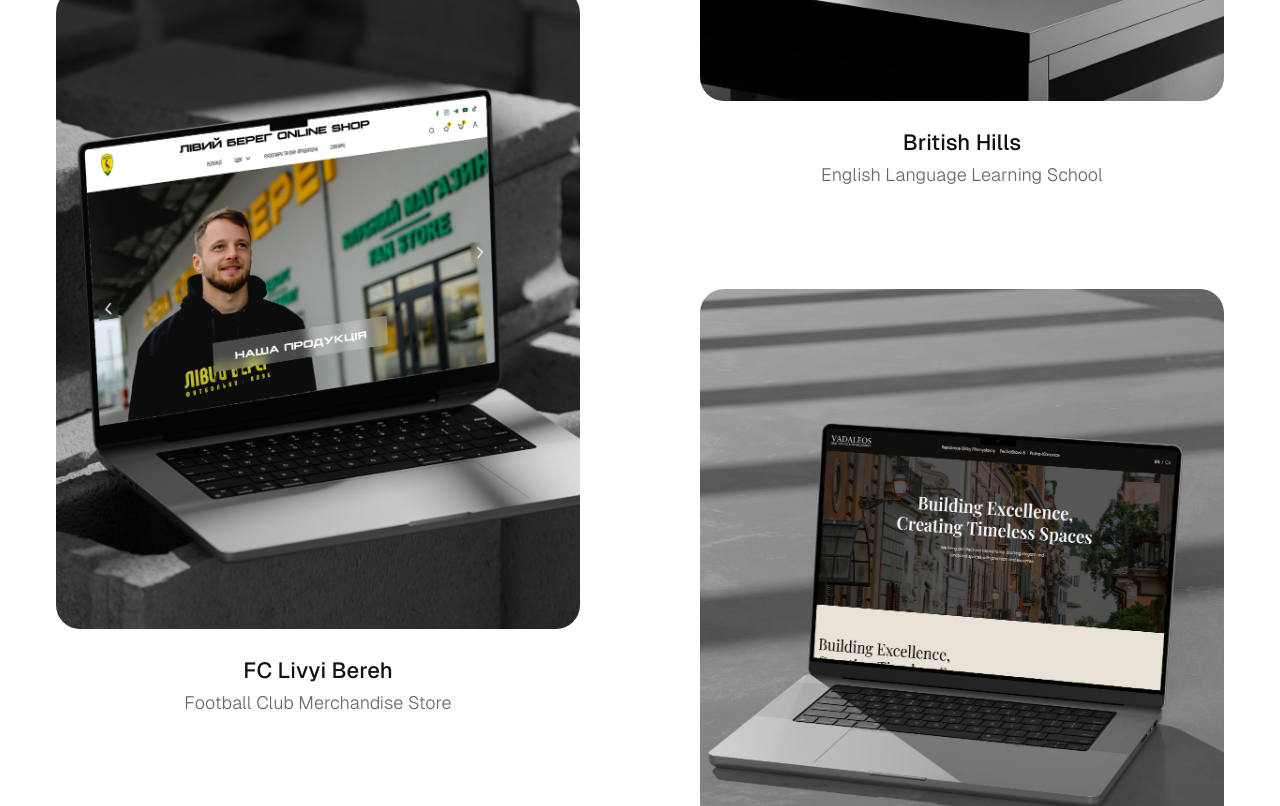
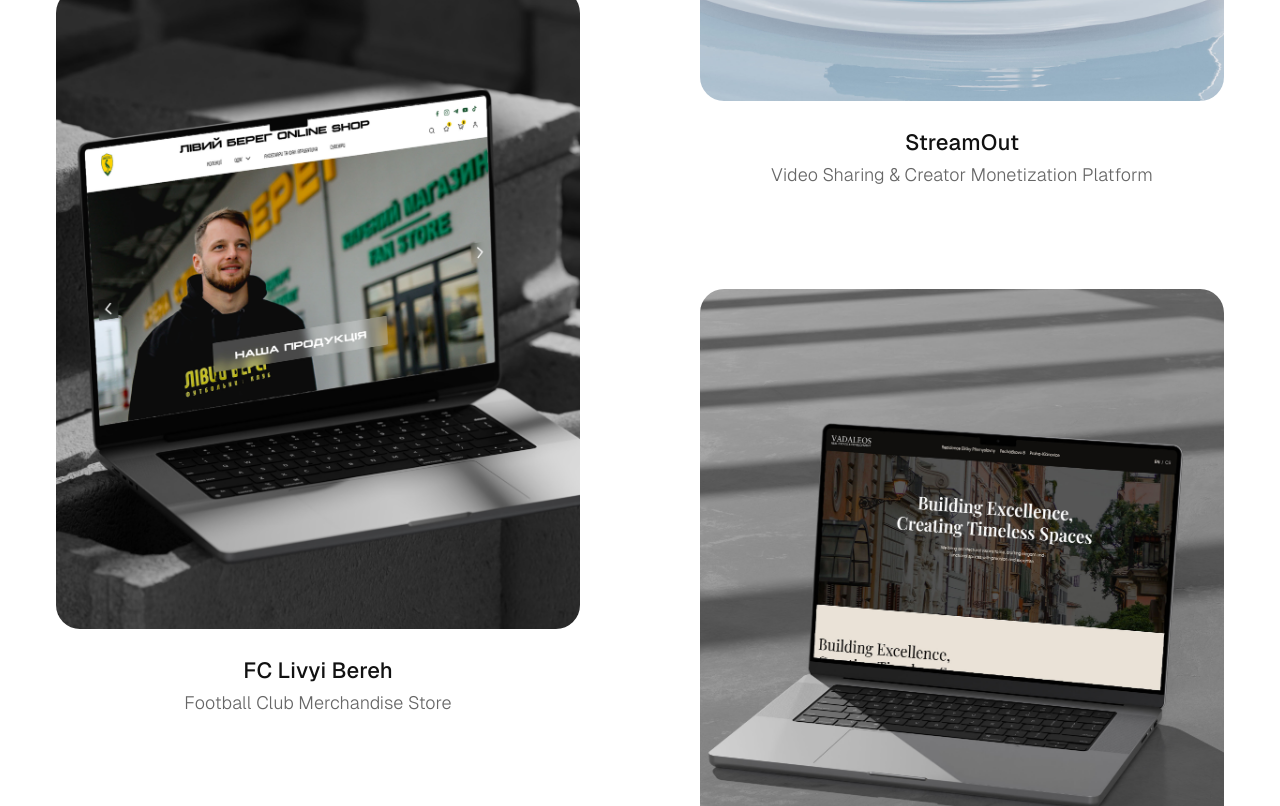
Before and after one commit to mzhigalka/ownWebsite, a React (Create React App) app: page / in a window 1280 px wide. Shown: the part 1380-2186 px from the top of the page. Built offline with nearby package versions, Linux system fonts and the light colour scheme.

Commit message:
change queue in cards object for projects

```diff
--- a/src/assets/constant/cards.ts
+++ b/src/assets/constant/cards.ts
@@ -27,12 +27,13 @@
             text: t('main.projects.workradar'),
             link: '/work/workradar',
         },
+
         {
             id: 2,
-            image: cardImage1,
-            title: 'British Hills',
-            text: t('main.projects.british-hills'),
-            link: '/work/british-hills',
+            image: cardImage7,
+            title: 'StreamOut',
+            text: t('main.projects.streamout'),
+            link: '/work/streamout',
         },
         {
             id: 3,
@@ -56,13 +57,12 @@
             text: t('main.projects.bwt'),
             link: '/work/bwt-group-logistics',
         },
-
         {
             id: 7,
-            image: cardImage7,
-            title: 'StreamOut',
-            text: t('main.projects.streamout'),
-            link: '/work/streamout',
+            image: cardImage1,
+            title: 'British Hills',
+            text: t('main.projects.british-hills'),
+            link: '/work/british-hills',
         },
         {
             id: 8,
```
